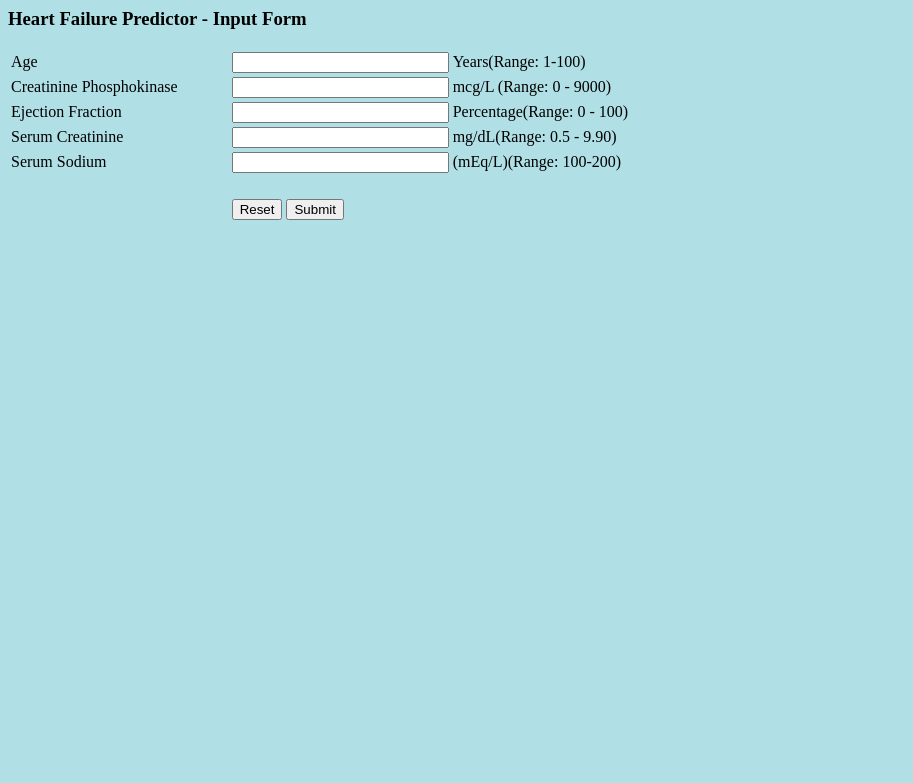
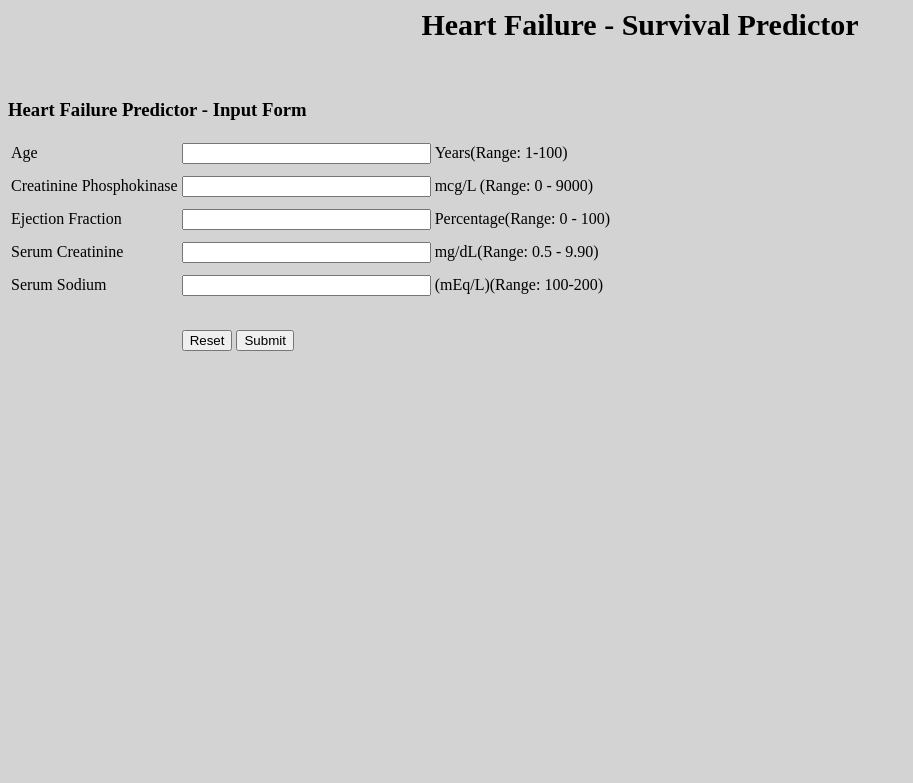
Before and after one commit to luxraghavan/HF-Survival-Predictor, a Flask app: page /input in a window 1280 px wide. Shown: the top 783 px of the page, without its empty margins (0-913 px from the left). Run offline with Flask 2, Linux system fonts and the light colour scheme; parts of the project's set-up code (start-up, migrations or seed data) failed here and were passed over.

Commit message:
Update input.html

```diff
--- a/templates/input.html
+++ b/templates/input.html
@@ -1,30 +1,19 @@
 <html>
 <head>
-		<title> Heart Failure - Patient Survival Predictor </title>
 <style>
-		body {background-color:powderblue;}
-h1 {color:white;}
-
-label{
-float: left
-display:inline-block;
-width:2500px;
-margin-right:50px;
-text-align:left;
-}
-
-input{
-}
-
-fieldset{
-border:none;
-width:1000px;
-margin:0px auto;
+body {background-color: LightGray;}
+h1 {
+color: Black;
+text-align: center;
+font-size: 30px;
 }
 </style>
-		<title>Heart Failure - Patient Survival Predictor</title>
 </head>
-
+<body>
+<h1>
+Heart Failure - Survival Predictor
+</h1>
+<br>
 <body>
 		<h3 text-align: center> <style= "color:black;"> <b>Heart Failure Predictor - Input Form</b></h3>
 
@@ -33,38 +22,45 @@ margin:0px auto;
 				<table>
 					<tr>
 						<td><label for="age">Age</label></td>
-						<td><input type="text" id="age" name="age" size="24"></td>
+						<td><input type="text" id="age" name="age" size="28"></td>
 						<td><label>Years(Range: 1-100)</label></td>
 					</tr>
-
+					<tr class="spacer"><td></td></tr>
+					<tr class="spacer"><td></td></tr>
 					<tr>
 						<td><label for="creatinine_phosphokinase">Creatinine Phosphokinase</label></td>
-						<td><input type="text" id="creatinine_phosphokinase" name="creatinine_phosphokinase" size="24"></td>
+						<td><input type="text" id="creatinine_phosphokinase" name="creatinine_phosphokinase" size="28"></td>
 						<td><label>mcg/L (Range: 0 - 9000)</label></td>
 					</tr>
-
+					<tr class="spacer"><td></td></tr>
+					<tr class="spacer"><td></td></tr>
 					<tr>
 						<td><label for="ejection_fraction">Ejection Fraction</label></td>
-						<td><input type="text" id="ejection_fraction" name="ejection_fraction" size="24"></td>
+						<td><input type="text" id="ejection_fraction" name="ejection_fraction" size="28"></td>
 						<td><label>Percentage(Range: 0 - 100)</label></td>
 					</tr>
-
+					<tr class="spacer"><td></td></tr>
+					<tr class="spacer"><td></td></tr>
 					<tr>
 						<td><label for="serum_creatinine">Serum Creatinine</label></td>
-						<td><input type="text" id="serum_creatinine" name="serum_creatinine" size="24"></td>
+						<td><input type="text" id="serum_creatinine" name="serum_creatinine" size="28"></td>
 						<td><label>mg/dL(Range: 0.5 - 9.90)</label></td>
 					</tr>
-
+					<tr class="spacer"><td></td></tr>
+					<tr class="spacer"><td></td></tr>
 					<tr>
 						<td><label for="serum_sodium">Serum Sodium</label></td>
-						<td><input type="text" id="serum_sodium" name="serum_sodium" size="24"></td>
+						<td><input type="text" id="serum_sodium" name="serum_sodium" size="28"></td>
 						<td><label>(mEq/L)(Range: 100-200)</label></td>
 					</tr>
+					<tr class="spacer"><td></td></tr>
+					<tr class="spacer"><td></td></tr>
 
 					<tr><td></td><td>&nbsp;</td><td></td></tr>
 					<tr><td></td><td><button type="reset" value="Reset">Reset</button> <input type="submit" value="Submit"></td><td></td></tr>
 				</table>
 			</form>
 		</div>
+
 </body>
 </html>
```
Lines whose indentation alone changed are shown as unchanged.
